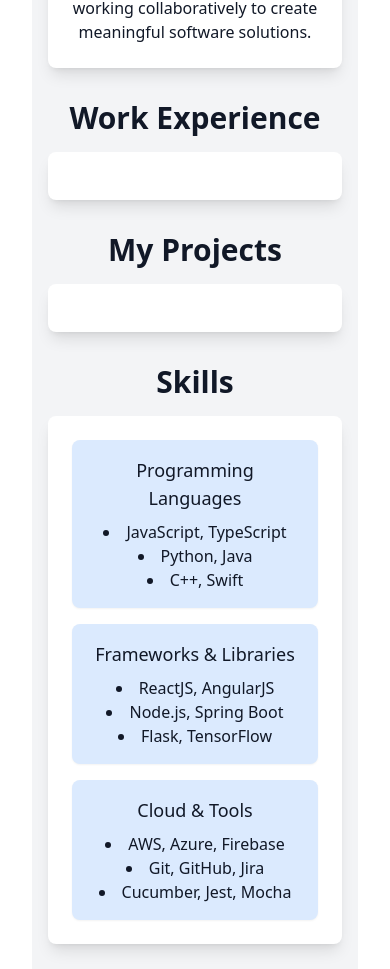
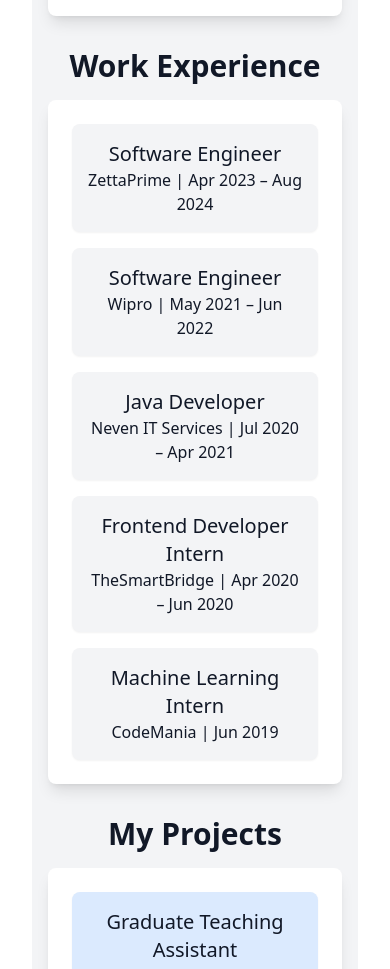
Before and after one commit to preethimusunuru/preethi-portfolio, a React (Vite) app: page / in a window 390 px wide. Shown: the part 1020-1989 px from the top of the page. Built offline with nearby package versions, Linux system fonts and the light colour scheme.

Commit message:
Update App.jsx

```diff
--- a/src/App.jsx
+++ b/src/App.jsx
@@ -19,13 +19,13 @@
         <div className="flex flex-col items-center justify-center">
           {/* Profile Image */}
           <img
-            src={`${import.meta.env.BASE_URL}profile-image.jpg`}
-            alt="Preethi's Profile"
-            className="rounded-full w-32 h-32 mb-4 border-4 border-white shadow-lg"
-          />
+  src={`${import.meta.env.BASE_URL}profile-image.jpg`}
+  alt="Preethi's Profile"
+  className="rounded-full w-32 h-32 mb-4 border-4 border-white shadow-lg"
+/>
+
           <h1 className="text-4xl font-bold">Preethi Musunuru</h1>
           <p className="text-xl mt-2">Software Engineer | Full-Stack Developer</p>
-          <p className="text-white mt-1">📞 309-612-6760 | 📧 preethimusunuru@gmail.com</p>
         </div>
       </header>
 
@@ -49,8 +49,82 @@
           <h2 className="text-3xl font-semibold mb-4">Work Experience</h2>
           <div className="bg-white p-6 rounded-lg shadow-lg mb-6">
             <ul className="space-y-4">
-              {[ /* experience objects here, omitted for brevity (same as your original code) */ ]
-              .map((experience, index) => (
+              {[
+                {
+                  position: 'Software Engineer',
+                  company: 'ZettaPrime',
+                  duration: 'Apr 2023 – Aug 2024',
+                  details: (
+                    <>
+                      <ul className="list-disc pl-6">
+                        <li>Worked on developing internal dashboards using ReactJS for improved data visualization and management.</li>
+                        <li>Optimized data processing pipelines with the backend services built on Java and Spring Boot to ensure high performance and scalability.</li>
+                        <li>Collaborated with cross-functional teams to implement features and enhancements, delivering regular updates to improve system usability.</li>
+                        <li>Participated in code reviews and helped mentor junior developers, ensuring adherence to coding standards and best practices.</li>
+                      </ul>
+                    </>
+                  )
+                },
+                {
+                  position: 'Software Engineer',
+                  company: 'Wipro',
+                  duration: 'May 2021 – Jun 2022',
+                  details: (
+                    <>
+                      <ul className="list-disc pl-6">
+                        <li>Contributed to a credit card management system, developing both frontend and backend to enable secure transaction processing.</li>
+                        <li>Implemented dynamic transaction tables using ReactJS, allowing users to sort, filter, and paginate data effectively.</li>
+                        <li>Worked with the automation team to develop and enhance the automated testing framework using Cucumber, ensuring comprehensive testing coverage for both frontend and backend components.</li>
+                        <li>Collaborated with the QA team to write and execute test cases, identifying critical bugs and improving system stability.</li>
+                        <li>Worked with the DevOps team to deploy the system on AWS, utilizing EC2 instances for hosting and S3 for data storage.</li>
+                      </ul>
+                    </>
+                  )
+                },
+                {
+                  position: 'Java Developer',
+                  company: 'Neven IT Services',
+                  duration: 'Jul 2020 – Apr 2021',
+                  details: (
+                    <>
+                      <ul className="list-disc pl-6">
+                        <li>Developed enterprise-level applications using Java, ensuring high-quality performance and scalability.</li>
+                        <li>Implemented RESTful APIs to integrate with various external systems, ensuring seamless data exchange.</li>
+                        <li>Worked closely with product managers and clients to gather requirements and translate them into technical specifications.</li>
+                        <li>Optimized the performance of the backend system by refactoring legacy code and improving database queries.</li>
+                      </ul>
+                    </>
+                  )
+                },
+                {
+                  position: 'Frontend Developer Intern',
+                  company: 'TheSmartBridge',
+                  duration: 'Apr 2020 – Jun 2020',
+                  details: (
+                    <>
+                      <ul className="list-disc pl-6">
+                        <li>Developed a Smart Health Monitoring System for elderly people using IBM Cloud and IoT technologies.</li>
+                        <li>Built a web interface to visualize real-time health data from wearable devices, integrating it with cloud-based services for alerts and notifications.</li>
+                        <li>Worked with cross-functional teams to implement efficient data processing and ensure system reliability and security.</li>
+                      </ul>
+                    </>
+                  )
+                },
+                {
+                  position: 'Machine Learning Intern',
+                  company: 'CodeMania',
+                  duration: 'Jun 2019',
+                  details: (
+                    <>
+                      <ul className="list-disc pl-6">
+                        <li>Developed image classification models using RNN and CNN for sign language recognition, contributing to the field of assistive technologies.</li>
+                        <li>Worked with large datasets and used TensorFlow to implement deep learning models, improving recognition accuracy over time.</li>
+                        <li>Delivered projects on time, ensuring high-quality output and practical application of machine learning techniques.</li>
+                      </ul>
+                    </>
+                  )
+                }
+              ].map((experience, index) => (
                 <li
                   key={index}
                   className="bg-gray-100 p-4 rounded-lg shadow-sm cursor-pointer"
@@ -73,8 +147,47 @@
           <h2 className="text-3xl font-semibold mb-4">My Projects</h2>
           <div className="bg-white p-6 rounded-lg shadow-lg mb-6">
             <ul className="space-y-4">
-              {[ /* project objects here, omitted for brevity (same as your original code) */ ]
-              .map((project, index) => (
+              {[
+                {
+                  title: 'Graduate Teaching Assistant Management System',
+                  description: 'A MERN stack-based system developed for Florida Atlantic University to manage the workflow of Graduate Teaching Assistants.',
+                  details: (
+                    <>
+                      <ul className="list-disc pl-6">
+                        <li>The system features application submission, resume uploads via Cloudinary, profile management, and secure user authentication with JWT.</li>
+                        <li>Optimized performance through MongoDB and Node.js for data handling and processing, ensuring a seamless user experience.</li>
+                        <li>Implemented role-based access control (RBAC) to ensure secure and appropriate access to resources by different users.</li>
+                      </ul>
+                    </>
+                  ),
+                },
+                {
+                  title: 'Credit Card Management System',
+                  description: 'A full-stack credit card management system developed using Java and ReactJS, with automated testing in Cucumber.',
+                  details: (
+                    <>
+                      <ul className="list-disc pl-6">
+                        <li>The system allows users to manage transactions, balances, and account information securely with robust backend APIs.</li>
+                        <li>Implemented sorting, filtering, and pagination for transaction history using ReactJS for better user experience.</li>
+                        <li>Enhanced system stability with continuous integration practices and automated testing using Cucumber to validate functional accuracy.</li>
+                      </ul>
+                    </>
+                  ),
+                },
+                {
+                  title: 'Edu Connect Mobile App',
+                  description: 'A mobile app built with Flutter for students and faculty to connect, share resources, and manage schedules.',
+                  details: (
+                    <>
+                      <ul className="list-disc pl-6">
+                        <li>The app supports real-time notifications, user authentication via Firebase, and real-time activity tracking.</li>
+                        <li>Implemented various engagement features such as a messaging platform, shared calendars, and document sharing for easy communication.</li>
+                        <li>Used Firebase to manage app data in real-time, ensuring a smooth user experience with instant updates and seamless cloud storage integration.</li>
+                      </ul>
+                    </>
+                  ),
+                }
+              ].map((project, index) => (
                 <li
                   key={index}
                   className="bg-blue-100 p-4 rounded-lg shadow-sm cursor-pointer"
@@ -93,36 +206,17 @@
           </div>
         </section>
 
-        {/* Updated Skills Section */}
         <section className="skills my-8">
           <h2 className="text-3xl font-semibold mb-4">Skills</h2>
           <div className="bg-white p-6 rounded-lg shadow-lg mb-6">
-            <div className="grid grid-cols-1 sm:grid-cols-2 lg:grid-cols-3 gap-4">
-              <div className="bg-blue-100 p-4 rounded-lg shadow-sm">
-                <h3 className="font-medium text-lg mb-2">Programming Languages</h3>
-                <ul className="list-disc list-inside">
-                  <li>JavaScript, TypeScript</li>
-                  <li>Python, Java</li>
-                  <li>C++, Swift</li>
-                </ul>
-              </div>
-              <div className="bg-blue-100 p-4 rounded-lg shadow-sm">
-                <h3 className="font-medium text-lg mb-2">Frameworks & Libraries</h3>
-                <ul className="list-disc list-inside">
-                  <li>ReactJS, AngularJS</li>
-                  <li>Node.js, Spring Boot</li>
-                  <li>Flask, TensorFlow</li>
-                </ul>
-              </div>
-              <div className="bg-blue-100 p-4 rounded-lg shadow-sm">
-                <h3 className="font-medium text-lg mb-2">Cloud & Tools</h3>
-                <ul className="list-disc list-inside">
-                  <li>AWS, Azure, Firebase</li>
-                  <li>Git, GitHub, Jira</li>
-                  <li>Cucumber, Jest, Mocha</li>
-                </ul>
-              </div>
-            </div>
+            <ul className="list-disc ml-6">
+              <li>JavaScript, TypeScript, Python, Java, C++, Swift</li>
+              <li>ReactJS, AngularJS, Node.js, Spring Boot</li>
+              <li>Cloud Technologies: AWS, Azure, Firebase</li>
+              <li>Mobile App Development: Flutter, Swift</li>
+              <li>Testing Frameworks: Cucumber, Jest, Mocha</li>
+              <li>Version Control: Git, GitHub</li>
+            </ul>
           </div>
         </section>
 
```
